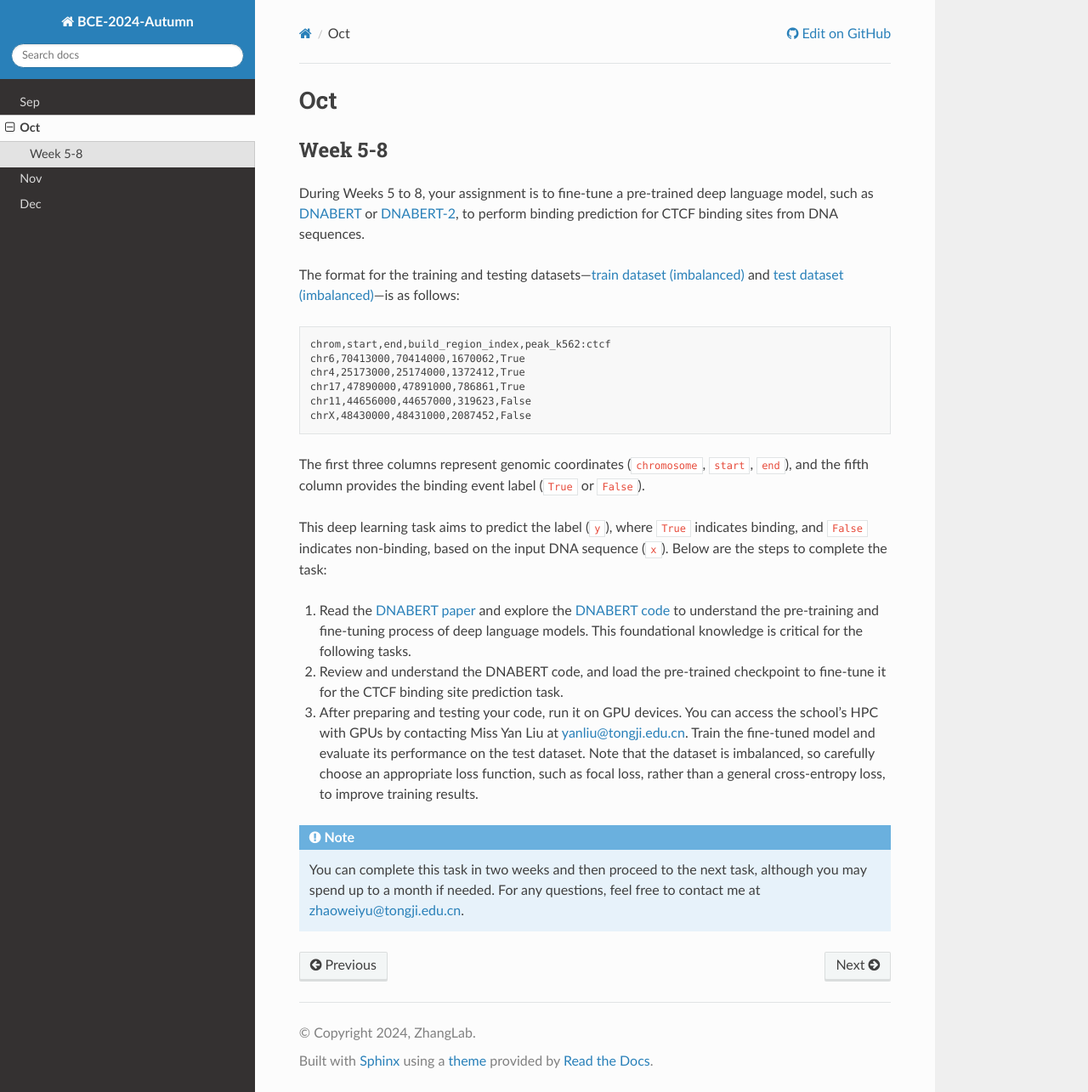
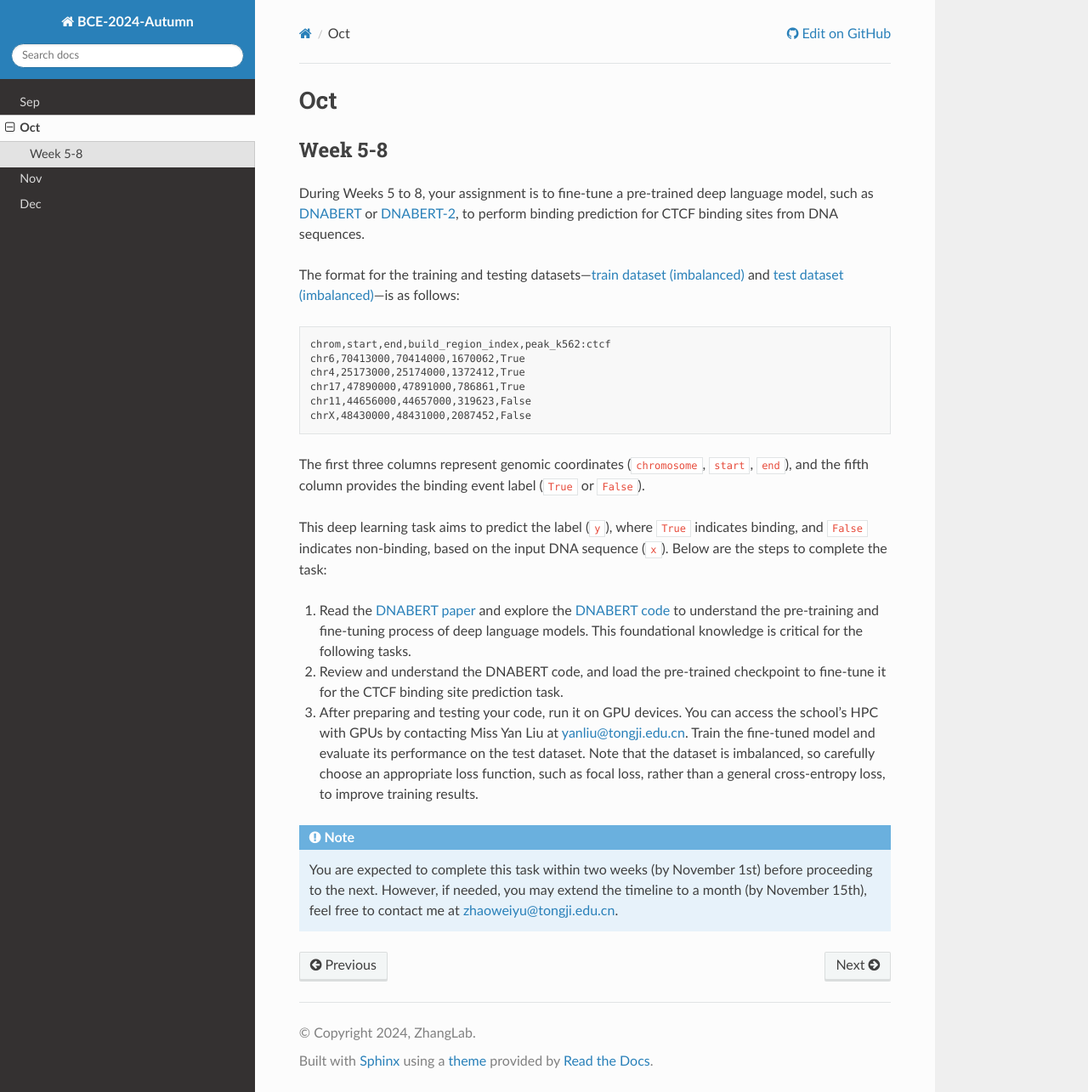
Before and after one commit to zhaoweiyu-github/BCE-2024-Autumn, a Sphinx documentation site: the page built from docs/source/Oct.rst, in a window 1280 px wide and 1285 px high. Shown: the whole window at 85% size. Built offline with Sphinx 7.4.7 and the Read the Docs theme 3.1.0, drawn with Linux system fonts in a browser that asks for light colours.

Commit message:
Weeks 5~8

```diff
--- a/docs/source/Oct.rst
+++ b/docs/source/Oct.rst
@@ -39,4 +39,4 @@ This deep learning task aims to predict the label (``y``), where ``True`` indica
 
 .. note::
 
-   You can complete this task in two weeks and then proceed to the next task, although you may spend up to a month if needed. For any questions, feel free to contact me at zhaoweiyu@tongji.edu.cn.
+   You are expected to complete this task within two weeks (by November 1st) before proceeding to the next. However, if needed, you may extend the timeline to a month (by November 15th), feel free to contact me at zhaoweiyu@tongji.edu.cn.
```
